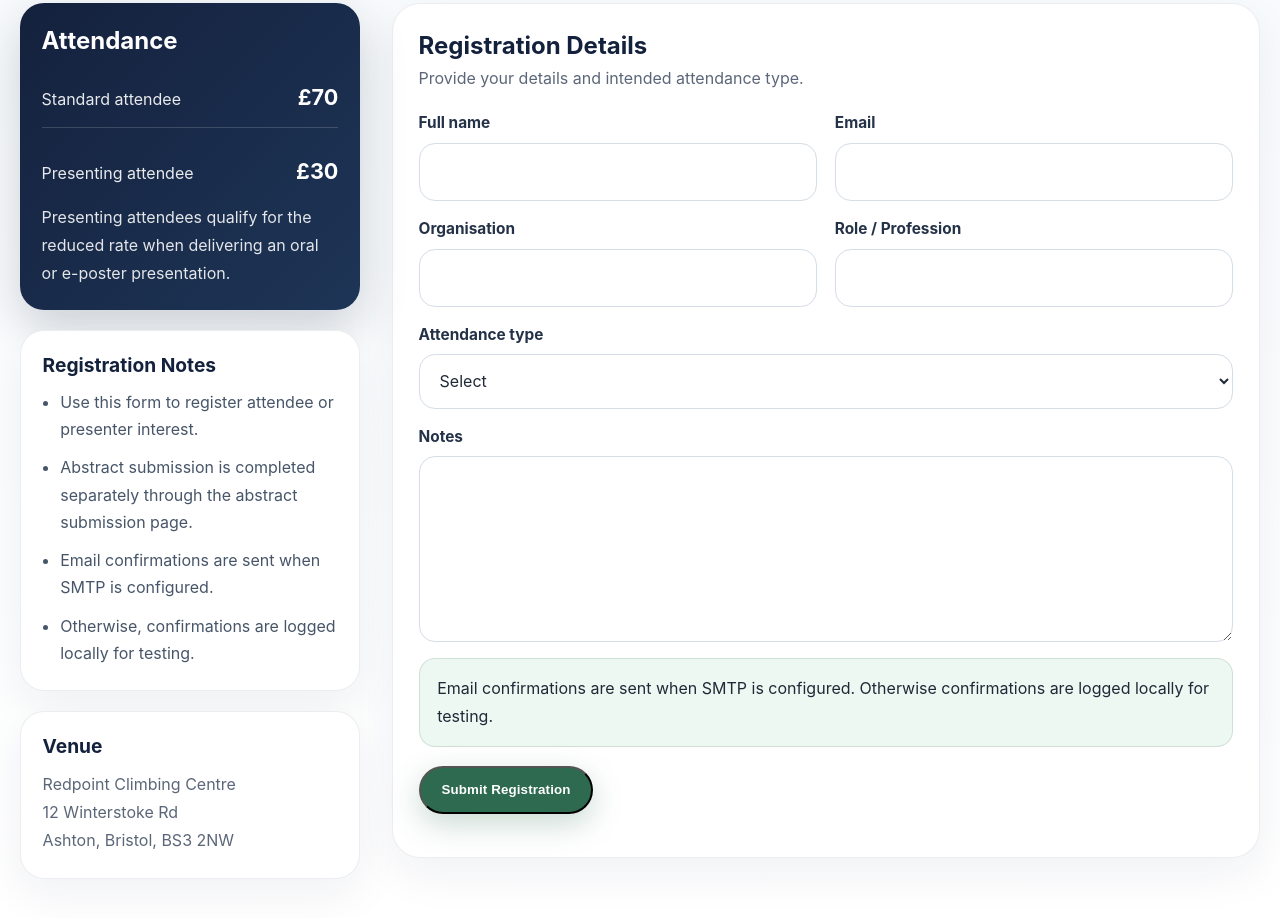
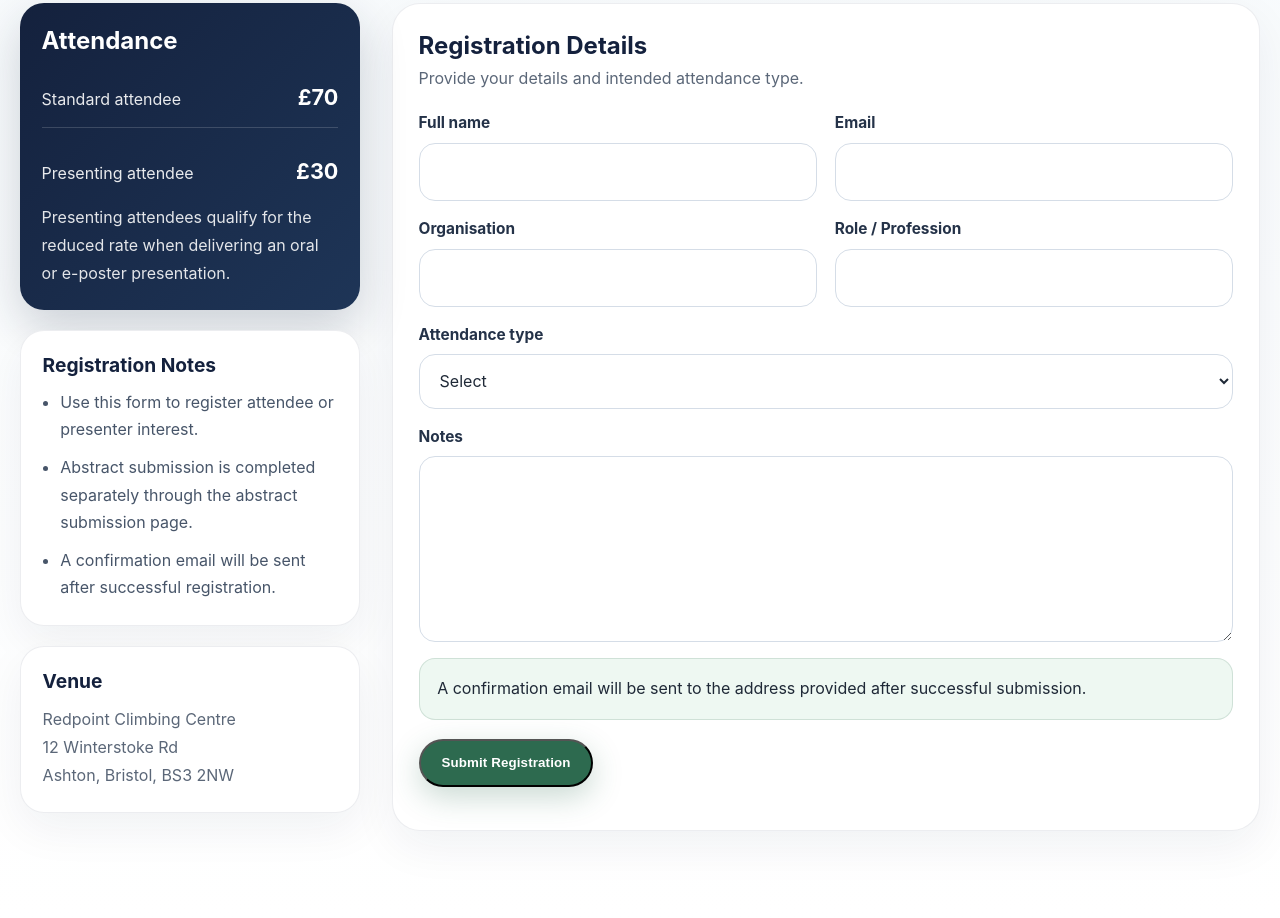
Before and after one commit to IstanbulSteve/Rehab-And-Innovation-Seminar, a website: page public/register.html in a window 1280 px wide. Shown: the part 340-1258 px from the top of the page. Drawn offline with Linux system fonts and the light colour scheme.

Commit message:
SMTP message removed

```diff
--- a/public/register.html
+++ b/public/register.html
@@ -43,8 +43,7 @@
           <ul class="info-list">
             <li>Use this form to register attendee or presenter interest.</li>
             <li>Abstract submission is completed separately through the abstract submission page.</li>
-            <li>Email confirmations are sent when SMTP is configured.</li>
-            <li>Otherwise, confirmations are logged locally for testing.</li>
+            <li>A confirmation email will be sent after successful registration.</li>
           </ul>
         </section>
 
@@ -104,8 +103,7 @@
             </div>
 
             <div class="form-help-panel">
-              Email confirmations are sent when SMTP is configured. Otherwise confirmations are
-              logged locally for testing.
+              A confirmation email will be sent to the address provided after successful submission.
             </div>
 
             <div class="form-submit-row">
```
